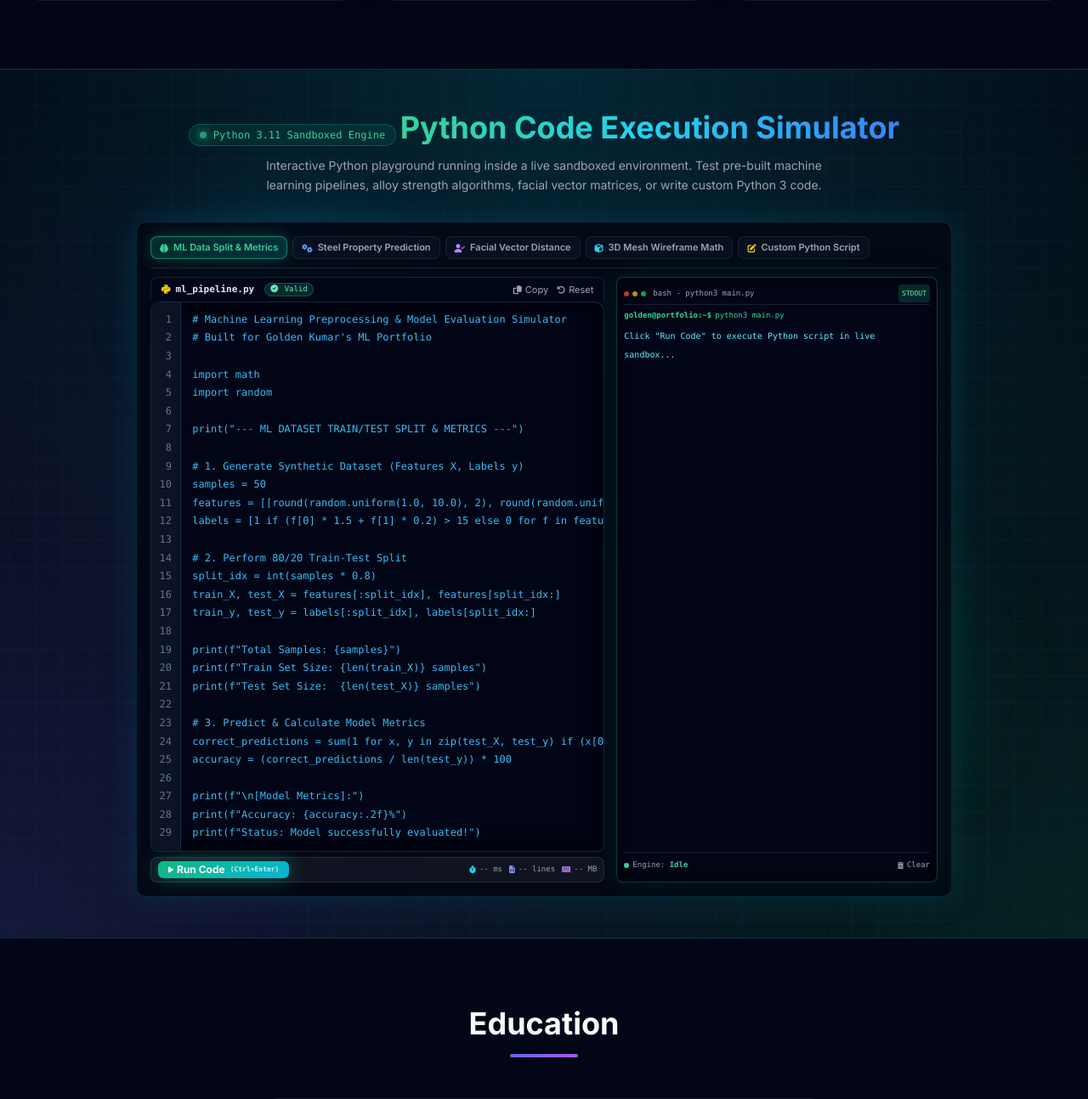
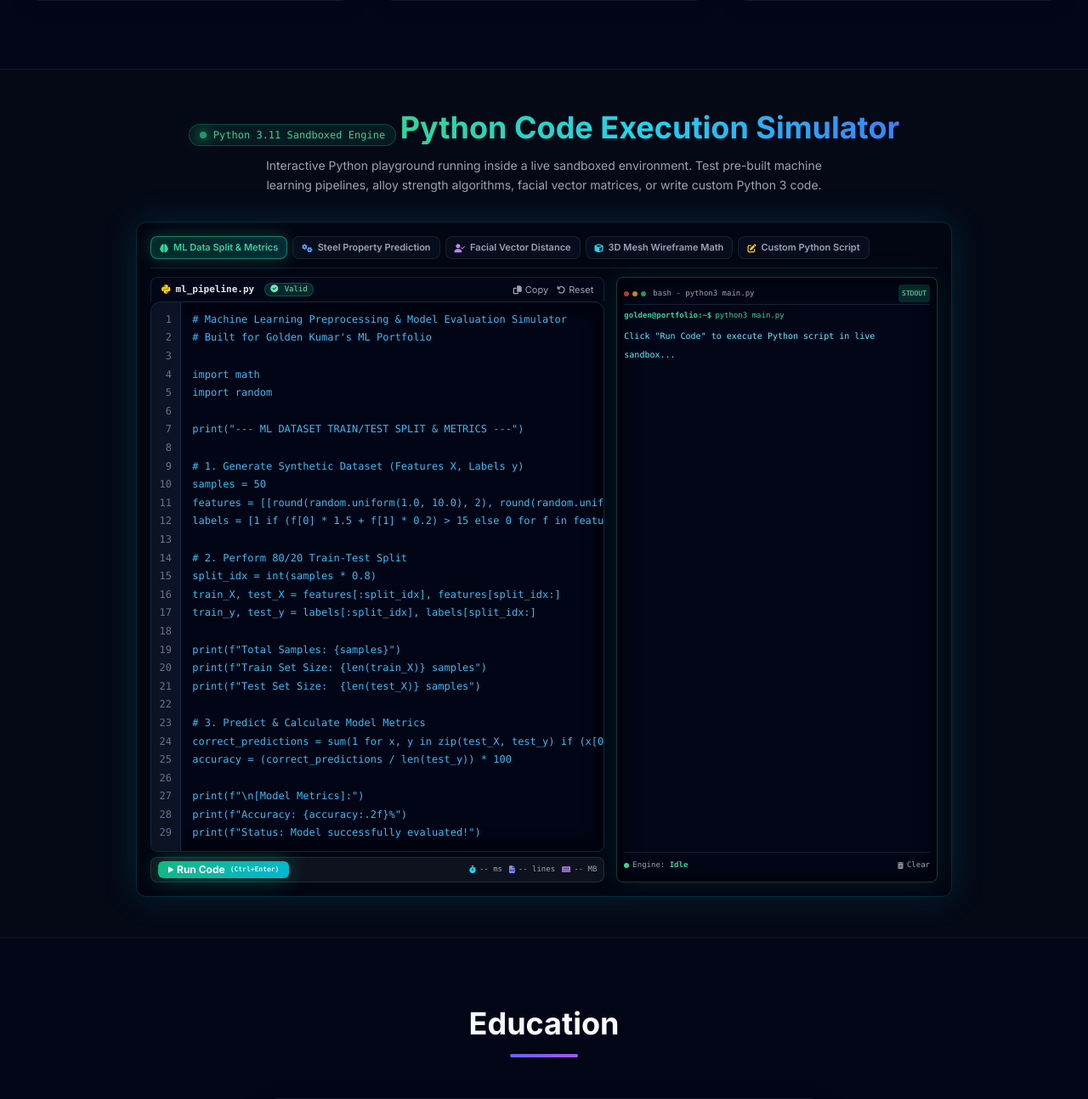
Before and after one commit to golden7667/Portfolio, a Flask app: page / in a window 1280 px wide. Shown: the part 4407-5701 px from the top of the page at 85% size. Run offline with Flask 3, Linux system fonts and the light colour scheme; parts of the project's set-up code (start-up, migrations or seed data) failed here and were passed over; some libraries are stand-ins or nearby versions.

Commit message:
fix: remove background grid and aurora glow overlays for a clean look

```diff
--- a/templates/index.html
+++ b/templates/index.html
@@ -519,10 +519,8 @@
     </section>
 
     <!-- Python Code Execution Simulator Section -->
-    <section id="simulator" class="py-12 relative cyber-grid-bg border-y border-cyan-500/20 overflow-hidden">
-        <div class="aurora-glow-orb-1 opacity-60"></div>
-        <div class="aurora-glow-orb-2 opacity-60"></div>
-        <div class="max-w-5xl mx-auto px-4 sm:px-6 lg:px-8 relative z-10">
+    <section id="simulator" class="py-12 relative bg-[#090d16]/60 border-y border-white/5">
+        <div class="max-w-5xl mx-auto px-4 sm:px-6 lg:px-8">
             <div class="text-center mb-8" data-aos="fade-up">
                 <div class="inline-flex items-center gap-2 px-3 py-1 rounded-full bg-emerald-500/10 border border-emerald-500/30 text-emerald-400 text-xs font-mono mb-3">
                     <span class="w-2 h-2 rounded-full bg-emerald-400 animate-pulse status-pulse-green"></span>
```
Also changed, not shown: templates/simulator.html (+1 -7 lines).
